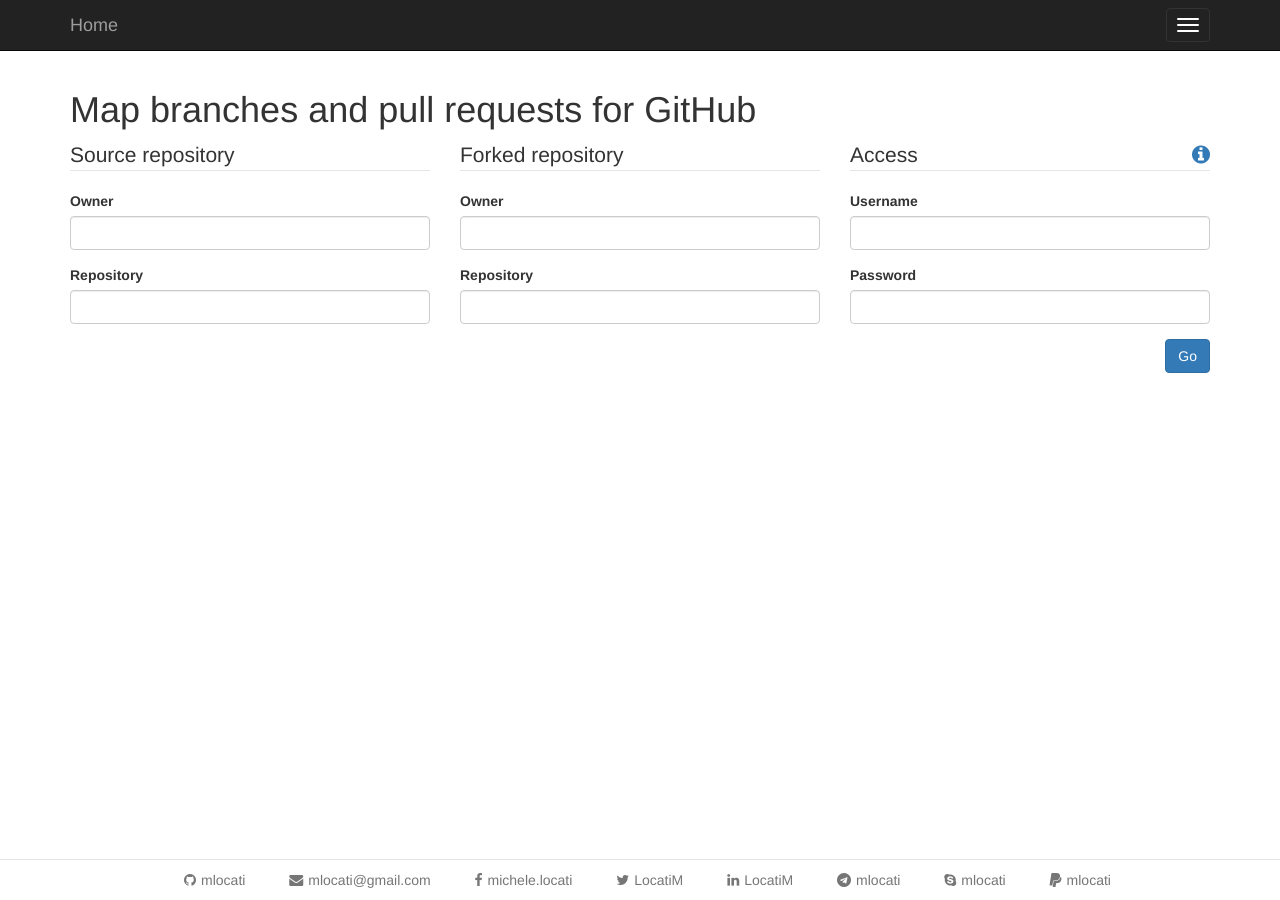
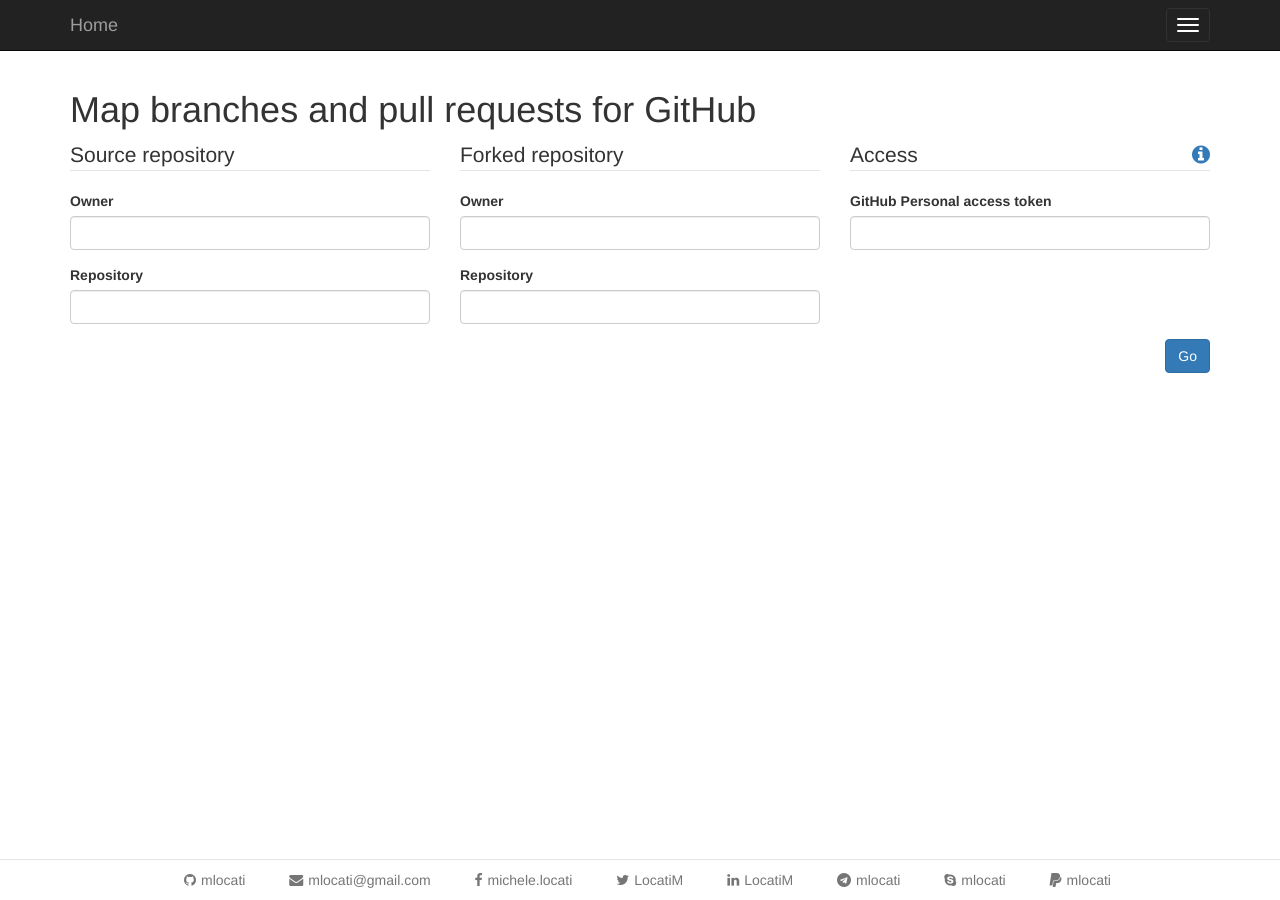
Before and after one commit to mlocati/mlocati.github.io, a Jekyll site: the page built from _articles/github-branches-pullrequests.md, in a window 1280 px wide. Built offline with Jekyll 4.4.1, drawn with Linux system fonts in a browser that asks for light colours; some of the changed lines change nothing that is shown.

Commit message:
Use GitHub personal access token instead of login/password

```diff
--- a/_articles/github-branches-pullrequests.md
+++ b/_articles/github-branches-pullrequests.md
@@ -13,7 +13,7 @@
 				<input type="text" class="form-control" id="ml-gh-base-owner" />
 			</div>
 			<div class="form-group">
-				<label for="ml-gh-base-owner">Repository</label>
+				<label for="ml-gh-base-repository">Repository</label>
 				<input type="text" class="form-control" id="ml-gh-base-repository" />
 			</div>
 		</fieldset>
@@ -26,13 +26,14 @@
 				<input type="text" class="form-control" id="ml-gh-fork-owner" />
 			</div>
 			<div class="form-group">
-				<label for="ml-gh-fork-owner">Repository</label>
+				<label for="ml-gh-fork-repository">Repository</label>
 				<input type="text" class="form-control" id="ml-gh-fork-repository" />
 			</div>
 		</fieldset>
 	</div>
 	<div class="col-md-4">
 		<fieldset>
+			<!-- Accessing GitHub APIs with username and password is deprecated
 			<legend>
 				Access
 				<div class="pull-right">
@@ -54,12 +55,37 @@
 				</div>
 			</legend>
 			<div class="form-group">
-				<label for="ml-gh-form-owner">Username</label>
+				<label for="ml-gh-access-username">Username</label>
 				<input type="text" class="form-control" id="ml-gh-access-username" />
 			</div>
 			<div class="form-group">
-				<label for="ml-gh-form-owner">Password</label>
+				<label for="ml-gh-access-password">Password</label>
 				<input type="password" class="form-control" id="ml-gh-access-password" />
+			</div>
+			-->
+			<legend>
+				Access
+				<div class="pull-right">
+					<a
+						href="#" onclick="return false"
+						data-toggle="popover"
+						data-container="body"
+						data-trigger="focus"
+						data-placement="left"
+						data-html="true"
+						data-content="
+							Anonymous users are limited to 60 requests per hour.&lt;br /&gt;
+							&lt;br /&gt;
+							By specifying your &lt;a href=&quot;https://github.com/settings/tokens&quot;&gt;GitHub personal access token&lt;/a&gt;, you'll be able to perform 5000 requests per hour.&lt;br /&gt;
+							&lt;br /&gt;
+							Your credentials are only sent to GitHub (you can check that by inspecting the javascript of this page, as well as checking the network traffic in your browsers developer tools).
+						"
+					><i class="fa fa-info-circle"></i></a>
+				</div>
+			</legend>
+			<div class="form-group">
+				<label for="ml-gh-access-token">GitHub Personal access token</label>
+				<input type="password" class="form-control" id="ml-gh-access-token" />
 			</div>
 		</fieldset>
 	</div>
--- a/js/github-branches-pullrequests.js
+++ b/js/github-branches-pullrequests.js
@@ -2,9 +2,12 @@
 $(document).ready(function() {
 'use strict';
 
+var USE_LOGIN_PASSWORD = false;
+
 var GitHub = (function() {
     var otp = {
         loginHash: '',
+        token: '',
         code: '',
     }
     function callGitHubApi(path, cb, customSettings, paginatedResult) {
@@ -15,6 +18,7 @@
             method: 'GET',
             url: baseURL,
             beforeSend: function (xhr) {
+                if (USE_LOGIN_PASSWORD) {
                     var username = $.trim($('#ml-gh-access-username').val()),
                         password = $('#ml-gh-access-password').val();
                     if (username !== '' && password !== '' && window.btoa) {
@@ -29,6 +33,20 @@
                     } else {
                         otp.loginHash = '';
                     }
+                } else {
+                    var token = $.trim($('#ml-gh-access-token').val());
+                    if (token !== '') {
+                        xhr.setRequestHeader('Authorization', 'token ' + token);
+                        if (otp.token !== token) {
+                            otp.token = token;
+                        } else if (otp.code !== '') {
+                            xhr.setRequestHeader('X-GitHub-OTP', otp.code)
+                            otp.code = '';
+                        }
+                    } else {
+                        otp.token = '';
+                    }
+                }
             }
         };
         if (customSettings) {
@@ -39,7 +57,7 @@
             .fail(function(xhr, status, error) {
                 var message;
                 var match;
-                if (otp.loginHash !== '' && error === 'Unauthorized' && (match = /^required\s*;\s*(\w.*)$/.exec(xhr.getResponseHeader('X-GitHub-OTP'))) !== null) {
+                if ((otp.loginHash !== '' || otp.token !== '') && error === 'Unauthorized' && (match = /^required\s*;\s*(\w.*)$/.exec(xhr.getResponseHeader('X-GitHub-OTP'))) !== null) {
                     if (otp.code !== '') {
                         otp.code = '';
                         cb(false, 'The OTP is wrong');
@@ -215,7 +233,9 @@
         $('#ml-gh-base-repository').val(load('base-repository', ''));
         $('#ml-gh-fork-owner').val(load('fork-owner', ''));
         $('#ml-gh-fork-repository').val(load('fork-repository', ''));
+        if (USE_LOGIN_PASSWORD) {
             $('#ml-gh-access-username').val(load('access-username', ''));
+        }
     }
     if (window.location.hash) {
         var matches;
@@ -244,7 +264,9 @@
             save('base-repository', $.trim($('#ml-gh-base-repository').val()));
             save('fork-owner', $.trim($('#ml-gh-fork-owner').val()));
             save('fork-repository', $.trim($('#ml-gh-fork-repository').val()));
+            if (USE_LOGIN_PASSWORD) {
                 save('access-username', $.trim($('#ml-gh-access-username').val()));
+            }
             inputsToHash();
         }
     };
```
Lines whose indentation alone changed are shown as unchanged.
